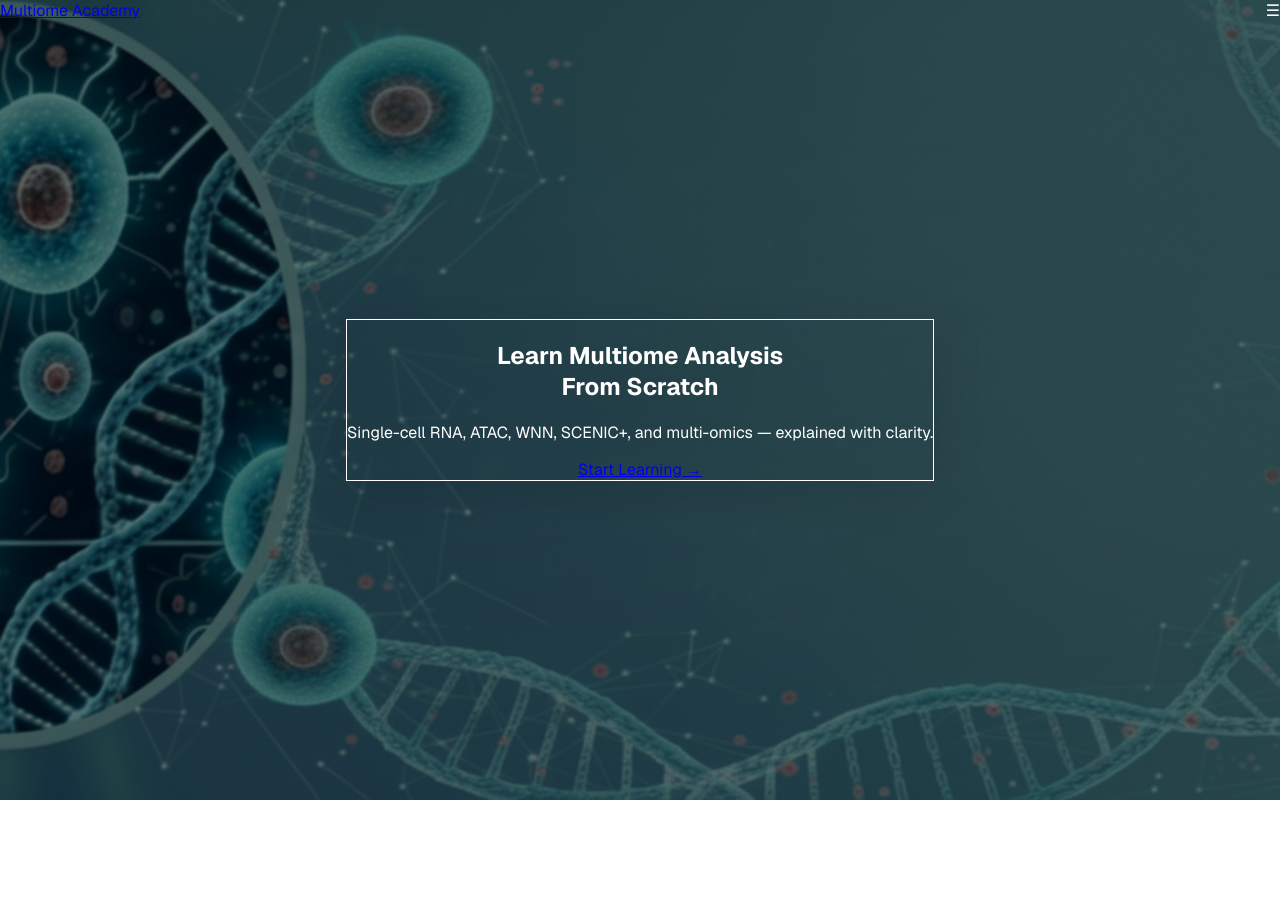
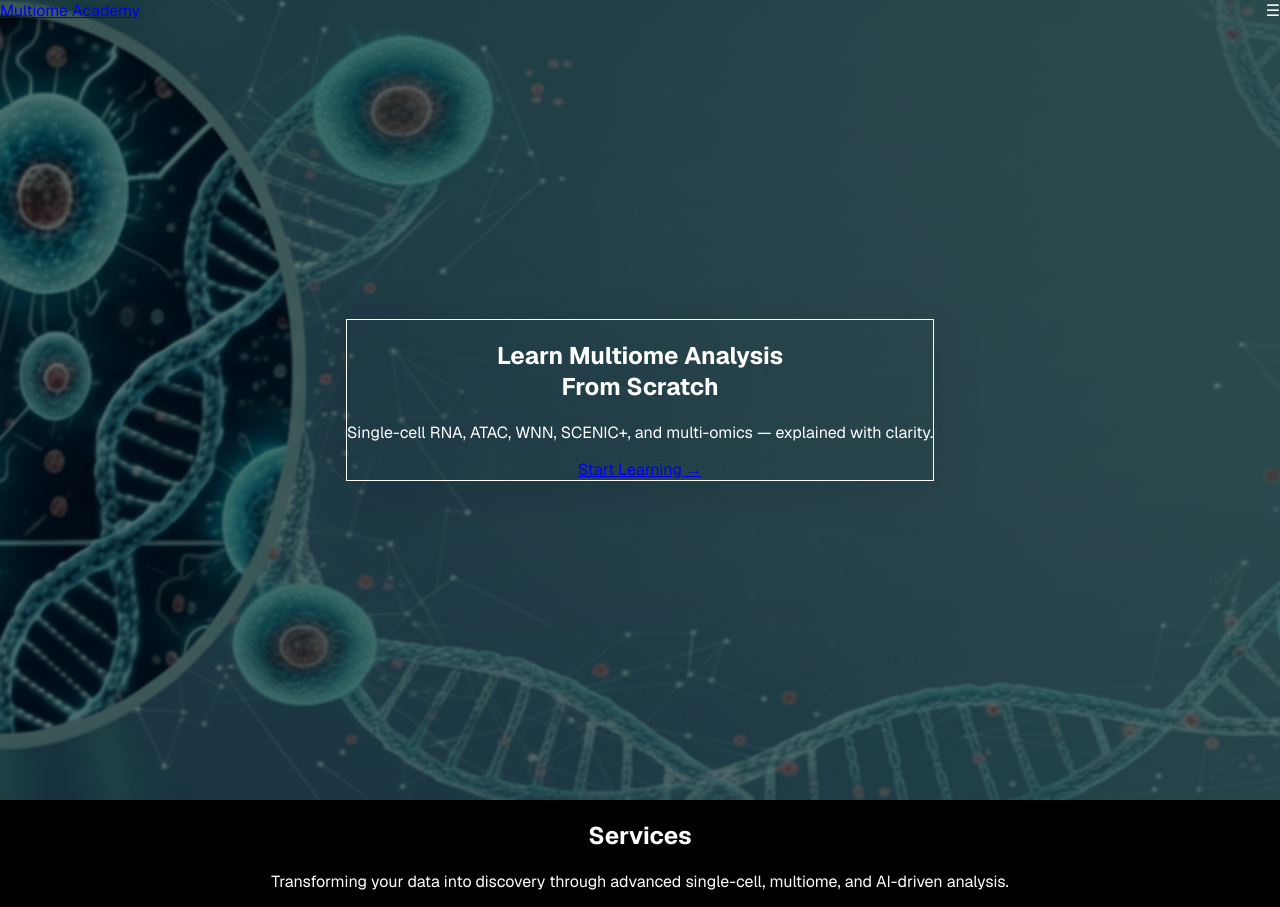
Before and after one commit to uqnsarke/multiome_academy, a Next.js app: page / in a window 1280 px wide. Shown: the top 907 px of the page. Built offline with nearby package versions, Linux system fonts and the light colour scheme.

Commit message:
Replace Services component with ServicesSection

```diff
--- a/app/page.tsx
+++ b/app/page.tsx
@@ -1,13 +1,13 @@
 import Navbar from "./components/Navbar";
 import Hero from "./components/Hero";
-import Services from "./components/Services";
+import ServicesSection from "./components/ServicesSection";
 
 export default function Home() {
   return (
     <main>
       <Navbar />
       <Hero />
-      <Services />
+      <ServicesSection />
     </main>
   );
 }
```
